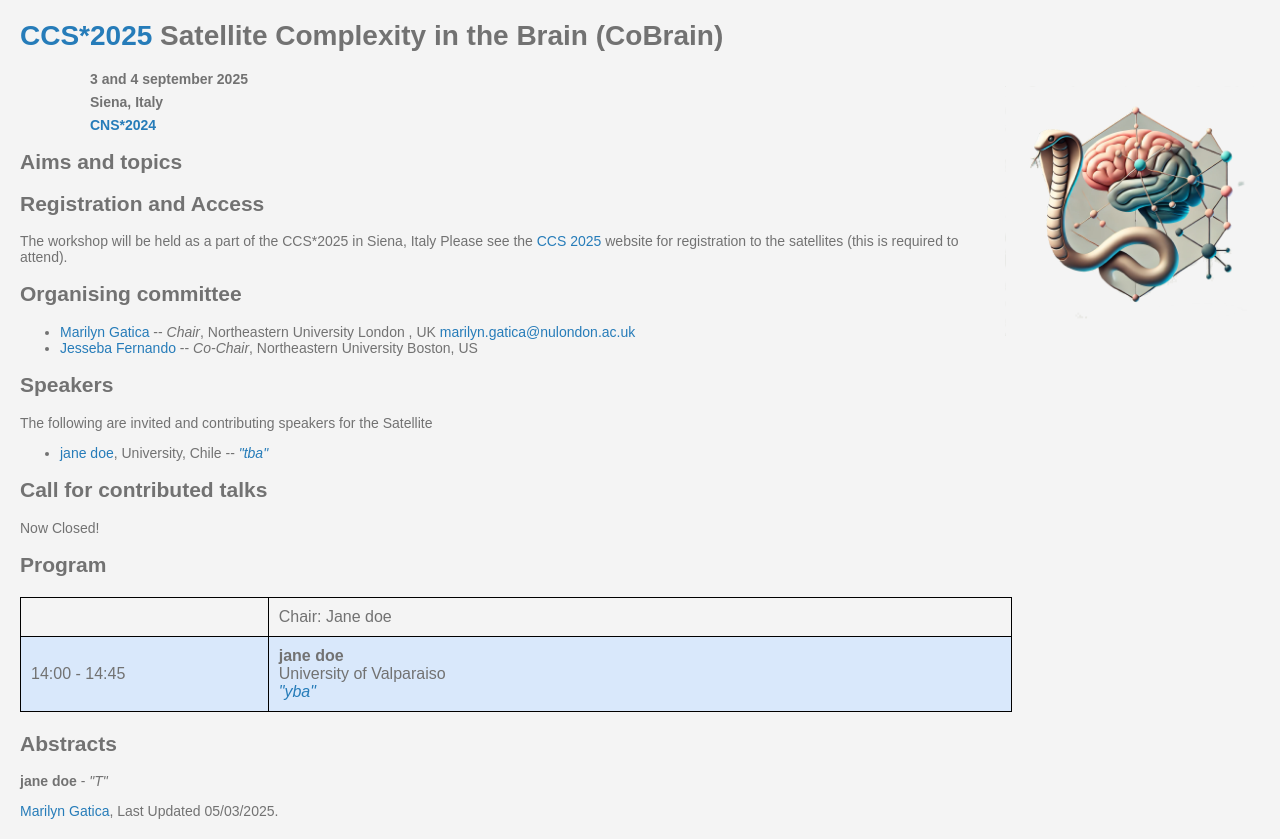
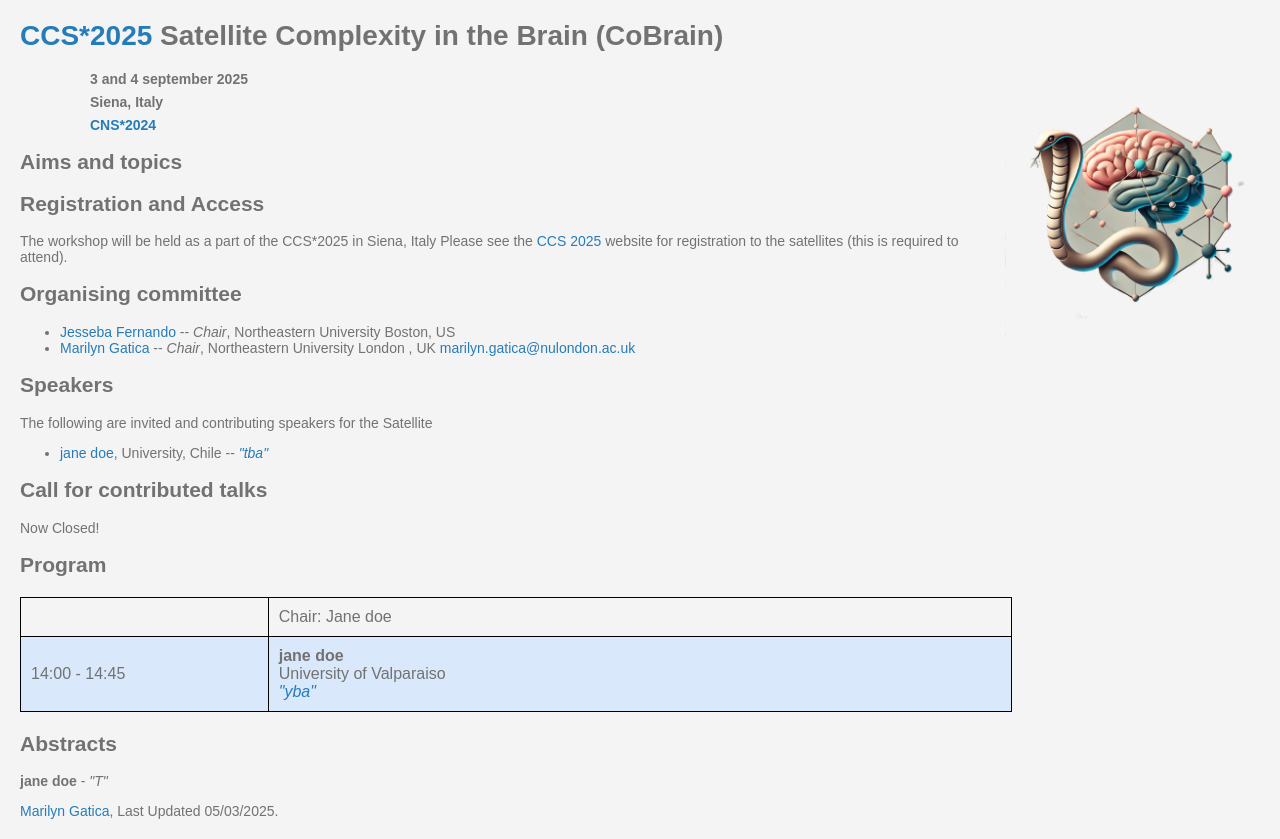
Before and after one commit to KGatica/CCS2025-CoBrain, a plain HTML site: page index.html in a window 1280 px wide. Drawn offline with Linux system fonts and the light colour scheme.

Commit message:
Update index.html

```diff
--- a/index.html
+++ b/index.html
@@ -62,8 +62,8 @@ The workshop will be held as a part of the CCS*2025 in Siena, Italy Please see t
 <h2>Organising committee</h2>
 <p>
     <ul>
+        <li><a href="">Jesseba Fernando</a> -- <i>Chair</i>, Northeastern University Boston, US <a href="mailto:"></a></li>
 	<li><a href="https://www.linkedin.com/in/marilyngatica/">Marilyn Gatica</a> -- <i>Chair</i>, Northeastern University London , UK <a href="mailto:marilyn.gatica@nulondon.ac.uk">marilyn.gatica@nulondon.ac.uk</a></li>
-	<li><a href="">Jesseba Fernando</a> -- <i>Co-Chair</i>, Northeastern University Boston, US <a href="mailto:"></a></li>
 
     </ul>
 </p>
```
